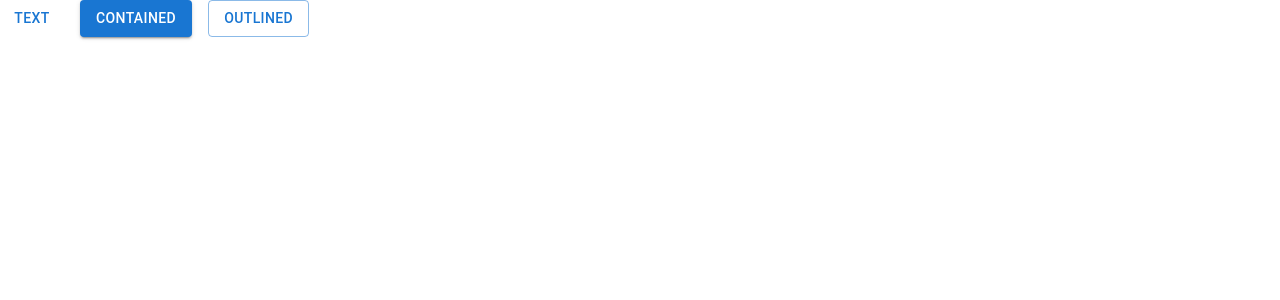
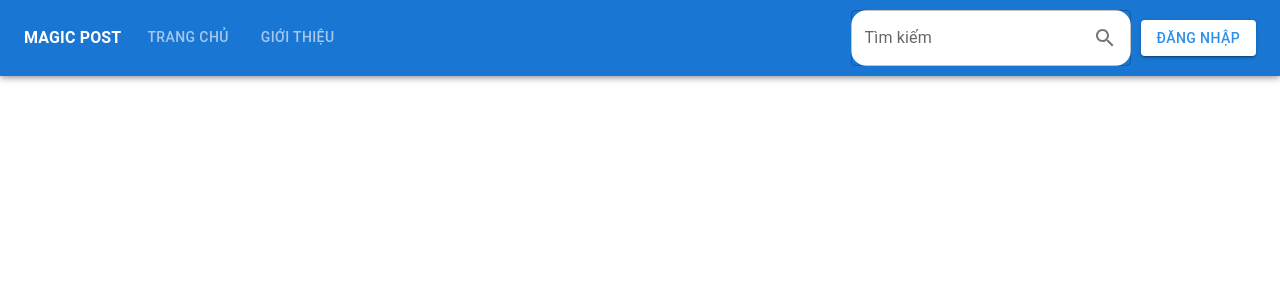
Before and after one commit to hai2k2yt/magic-post-admin, a React (Create React App) app: page /home in a window 1280 px wide. Shown: the top 300 px of the page. Built offline with nearby package versions, Linux system fonts and the light colour scheme.

Commit message:
update navbar, register form

```diff
--- a/src/page/Home.js
+++ b/src/page/Home.js
@@ -1,13 +1,10 @@
 import * as React from 'react';
 import Stack from '@mui/material/Stack';
 import Button from '@mui/material/Button';
+import Navbar from './auth/Navbar';
 
 export default function Home() {
     return (
-        <Stack spacing={2} direction="row">
-            <Button variant="text">Text</Button>
-            <Button variant="contained">Contained</Button>
-            <Button variant="outlined">Outlined</Button>
-        </Stack>
+        <Navbar />
     );
 }
--- /dev/null
+++ b/src/page/auth/Navbar.js
@@ -0,0 +1,81 @@
+import React from 'react'
+import Button from '@mui/material/Button'
+import SearchIcon from '@mui/icons-material/Search';
+import { Link } from 'react-router-dom'
+import { ThemeProvider } from '@mui/material/styles'
+import { useState } from 'react';
+import { createTheme } from '@mui/material/styles'
+import { AppBar, Toolbar, Typography, Tabs, Tab, TextField } from '@mui/material'
+import InputAdornment from '@mui/material/InputAdornment';
+const theme = createTheme({
+    palette: {
+        secondary: {
+            main: '#ffffff'
+        }
+    }
+})
+
+const Navbar = () => {
+    const [keyword, setKeyword] = useState('');
+    const [value, setValue] = useState('');
+    const IconTextField = ({ iconStart, iconEnd, InputProps, ...props }) => {
+        return (
+            <TextField
+                {...props}
+                InputProps={{
+                    ...InputProps,
+                    startAdornment: iconStart ? (
+                        <InputAdornment position="start">{iconStart}</InputAdornment>
+                    ) : null,
+                    endAdornment: iconEnd ? (
+                        <InputAdornment position="end">{iconEnd}</InputAdornment>
+                    ) : null
+                }}
+            />
+        );
+    };
+    return (
+        <ThemeProvider theme={theme}>
+            <React.Fragment>
+                <AppBar>
+                    <Toolbar>
+                        <Typography
+                            sx={{ fontWeight: '600', color: '#ffffff' }}
+                        >MAGIC POST</Typography>
+                        <Tabs value={value} onChange={(e, value) => setValue(value)}
+                            textColor='inherit'
+                            sx={{
+                                flexGrow: 1,
+                                margin: '0 10px',
+                            }}
+                            indicatorColor='secondary'>
+                            <Tab label="Trang chủ" />
+                            <Tab label="Giới thiệu" />
+                        </Tabs>
+                        <IconTextField label="Tìm kiếm" iconEnd={<SearchIcon />} sx={{ bgcolor: '#ffffff', margin: '10px', borderRadius: '16px' }} />
+
+
+                        <Button
+                            component={Link}
+                            to="/login"
+                            variant="contained"
+                            color="primary"
+                            sx={{
+                                bgcolor: '#ffffff',
+                                color: '#2d8fea',
+                                '&:hover': {
+                                    backgroundColor: '#ffffff',
+                                    color: '#1a4da6',
+                                }
+                            }}>
+                            Đăng nhập
+                        </Button>
+                    </Toolbar>
+                </AppBar>
+            </React.Fragment >
+        </ThemeProvider>
+
+    )
+}
+
+export default Navbar
--- a/src/page/auth/Register.js
+++ b/src/page/auth/Register.js
@@ -5,6 +5,8 @@ const Register = () => {
     const [email, setEmail] = useState('');
     const [password, setPassword] = useState('');
     const [confirmPassword, setConfirmPassword] = useState('');
+    const [firstName, setFirstName] = useState('');
+    const [lastName, setLastName] = useState('');
 
     const handleRegister = () => {
         // Xử lý đăng ký ở đây
@@ -13,6 +15,23 @@ const Register = () => {
     return (
         <Paper elevation={3} style={{ padding: '20px', maxWidth: '300px', margin: 'auto', marginTop: '50px' }}>
             <Typography variant="h5">Đăng ký</Typography>
+            <TextField
+                label="Họ"
+                variant="outlined"
+                fullWidth
+                margin="normal"
+                value={firstName}
+                onChange={(e) => setEmail(e.target.value)}
+            />
+            <TextField
+                label="Tên"
+                variant="outlined"
+                fullWidth
+                margin="normal"
+                type="lastName"
+                value={lastName}
+                onChange={(e) => setPassword(e.target.value)}
+            />
             <TextField
                 label="Email"
                 variant="outlined"
```
